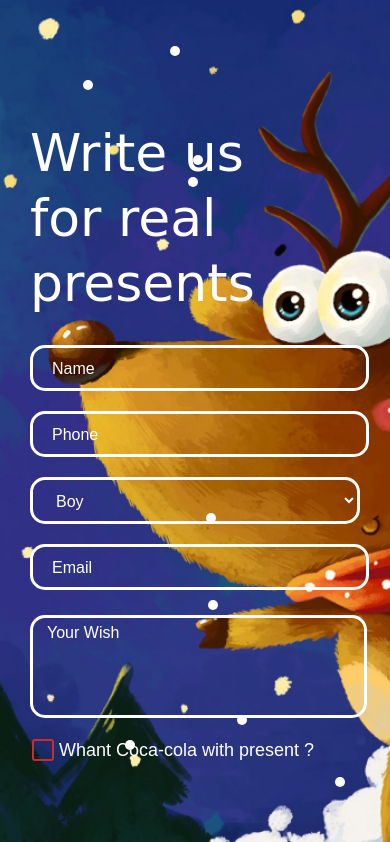
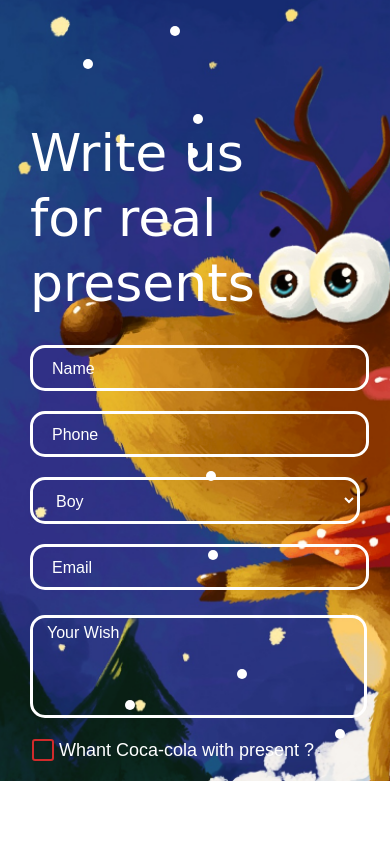
Before and after one commit to 3Nikeru/coca-cola, a plain HTML site: page index.html in a window 390 px wide. Shown: the part 2144-2986 px from the top of the page. After the commit the page ends 2925 px from the top, so only its background shows below. Drawn offline with nearby package versions, Linux system fonts and the light colour scheme; a script that the page names is missing; a web font is replaced by a local one.

Commit message:
update css

```diff
--- a/css/style.css
+++ b/css/style.css
@@ -617,10 +617,11 @@ input[type=checkbox]:checked + label:before {
   }
   .form{
     background-position: 53%;
+    height: auto !important;
   }
   .form_block{
     margin: auto;
-    padding: 123px 30px 0 30px;
+    padding: 123px 30px 20px 30px;
   }
   .form_block h2{
     font-size: 52px;
```
